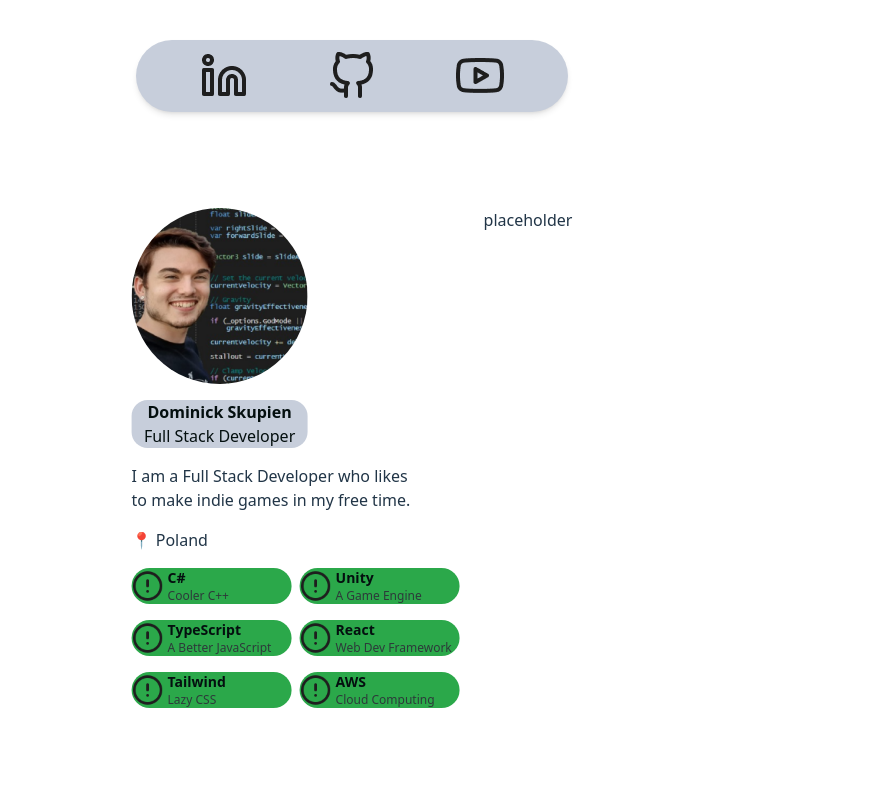
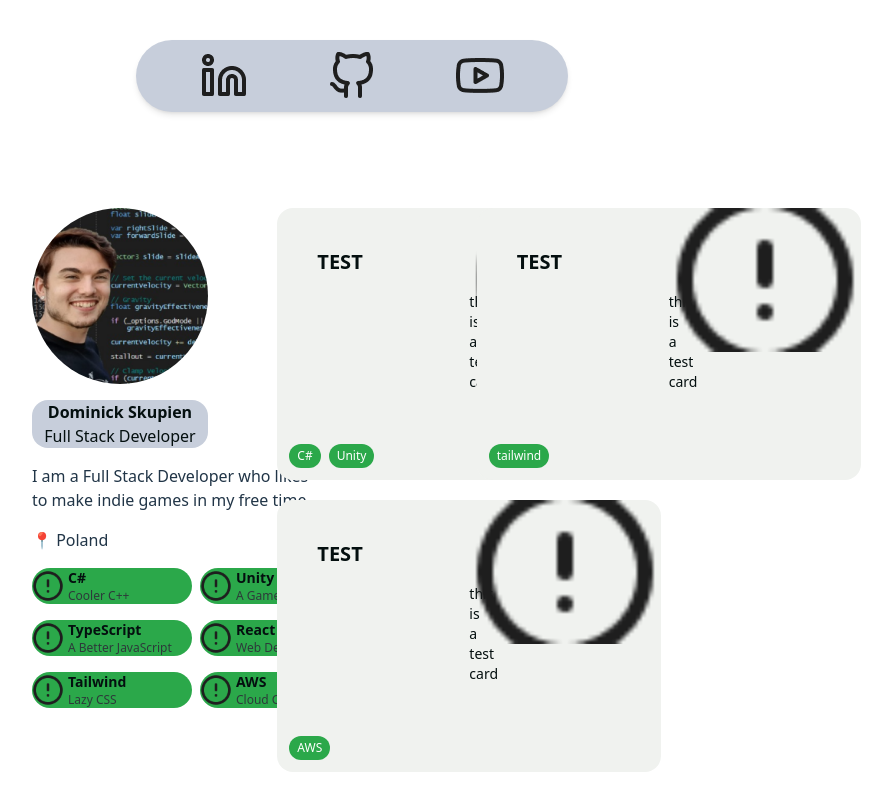
Before and after one commit to Pelicannibal/Portfolio-Site, a React (Vite) app: page / in a window 1280 px wide. Shown: the top 810 px of the page, without its empty margins (288-1180 px from the left). Built offline with nearby package versions, Linux system fonts and the light colour scheme.

Commit message:
Card Stylization

```diff
--- a/src/App.tsx
+++ b/src/App.tsx
@@ -1,5 +1,6 @@
 import { About } from "./components/About";
 import { ContactBar } from "./components/ContactBar";
+import { Projects } from "./Slides";
 
 function App() {
 
@@ -7,10 +8,12 @@ function App() {
     <div className="dark">
       <ContactBar />
 
-      <div className="absolute top-52 flex left-1/2 -translate-x-1/2">
-        <About defClass="flex-[1] pr-4"/>
+      <div className="absolute top-52 grid grid-cols-3 left-1/2 -translate-x-1/2">
+        <About defClass="col-span-1 pr-4"/>
 
-        <div className="flex-[2] pl-4">placeholder</div>
+        <div className="pl-4 col-span-2">
+          <Projects/>
+        </div>
       </div>
     </div>
   )
--- /dev/null
+++ b/src/Slides.tsx
@@ -0,0 +1,25 @@
+import { Card } from "./components/Card"
+
+export const Projects = () => {
+    return (
+        <div className="grid grid-cols-1 lg:grid-cols-2 gap-5 px-4">
+            <Card image="/src/assets/icons/Alert.png" title="TEST" technologies={ ["C#", "Unity"] } description="this is a test card"/>
+            <Card image="/src/assets/icons/Alert.png" title="TEST" technologies={ ["tailwind", ] } description="this is a test card"/>
+            <Card image="/src/assets/icons/Alert.png" title="TEST" technologies={ ["AWS", ] } description="this is a test card"/>
+        </div>
+    )
+}
+
+export const WorkExperience = () => {
+    return (
+        <>
+        </>
+    )
+}
+
+export const AboutMe = () => {
+    return (
+        <>
+        </>
+    )
+}
--- a/src/components/Card.tsx
+++ b/src/components/Card.tsx
@@ -9,13 +9,17 @@ type CardProps = {
 
 export const Card: React.FC<CardProps> = ({image, title, description, technologies}) => {
     return (
-        <div>
-            <img src={image}/>
-            <h3>{title}</h3>
-            <p>{description}</p>
-            <div>
+        <div className="relative bg-WhiteSmoke rounded-default text-schemeA py-20 px-48">
+            <div className="mb-1">
+                <h3 className="absolute top-10 left-10 text-xl font-bold">{title}</h3>
+                <img src={image} className="absolute top-0 -right-0 w-1/2 h-36 object-cover"/>
+            </div>
+            <p className="text-sm mb-2">{description}</p>
+            <div className="absolute flex gap-2 m-3 bottom-0 left-0">
                 {technologies.map((tech:string) => (
-                    <span>
+                    <span
+                        key={tech}
+                        className="bg-highlightCol text-white text-xs px-2 py-1 rounded-full">
                         {tech}
                     </span>
                 ))}
--- a/tailwind.config.js
+++ b/tailwind.config.js
@@ -10,6 +10,7 @@ export default {
       colors: {
         schemeA: "#040F0F",
         schemeB: "#C7CEDB",
+        WhiteSmoke: "#F0F2EF",
         highlightCol: "#2BA84A",
         selectedCol: "#248232",
         Gunmetal: "#2D3A3A",
```
